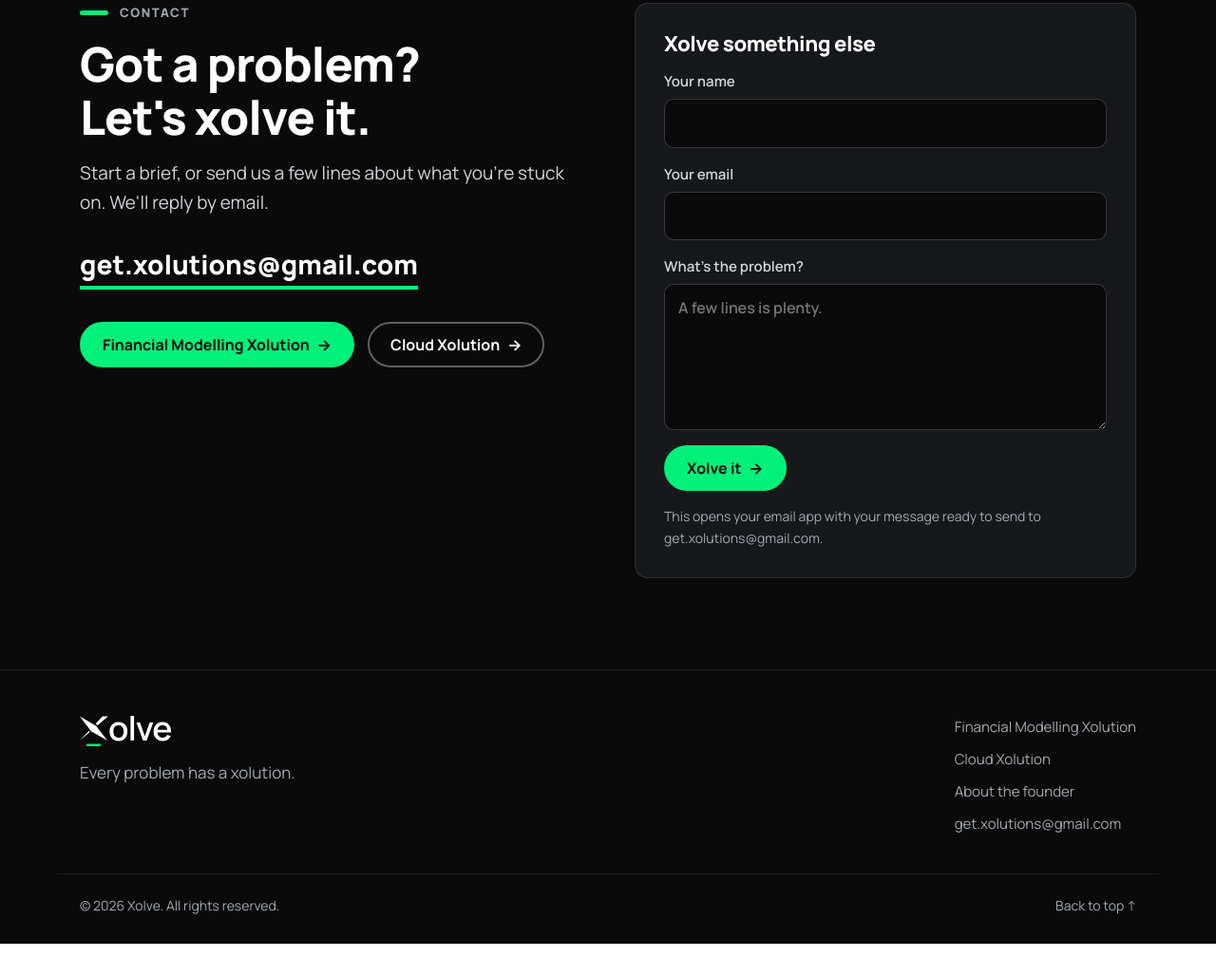
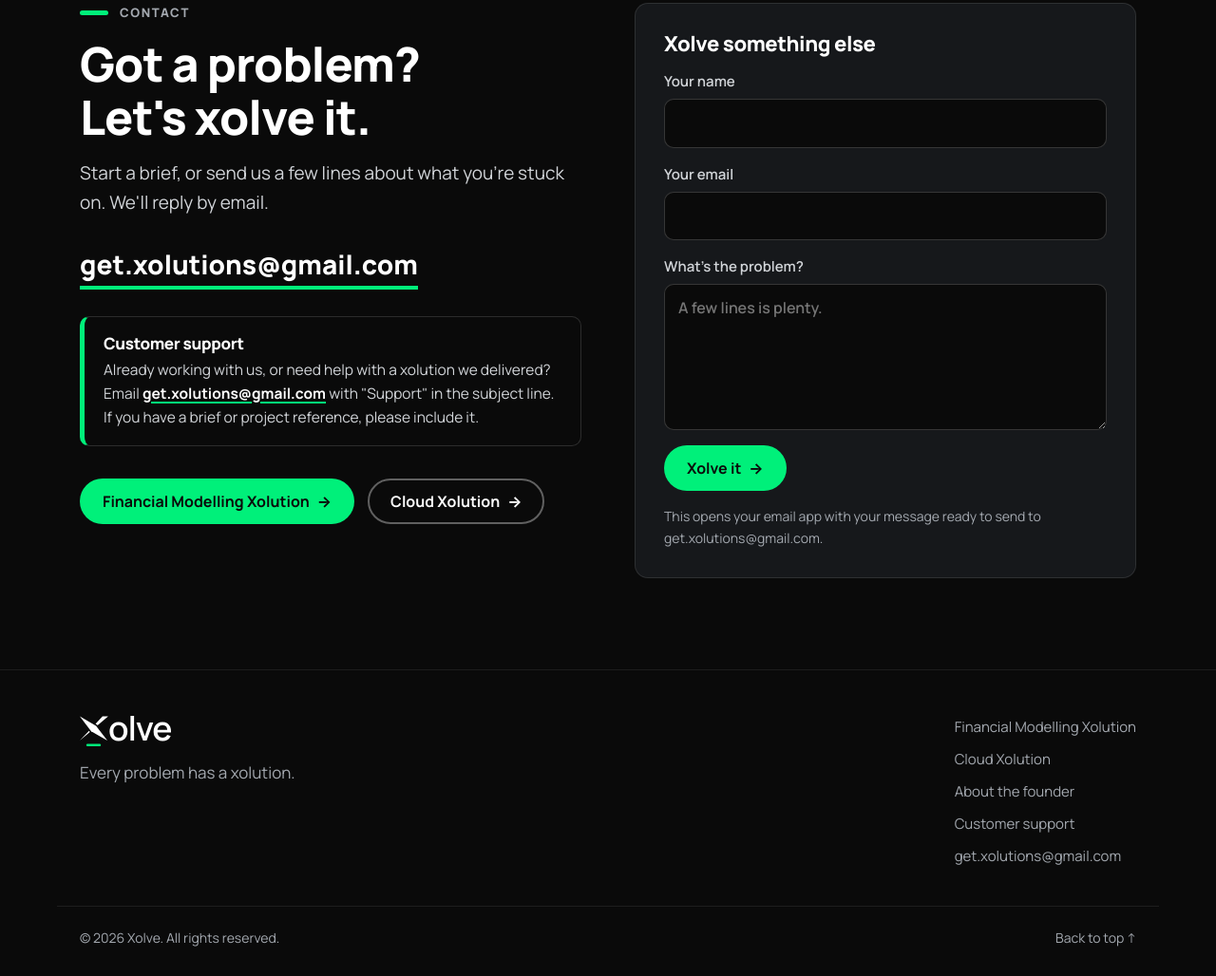
Before and after one commit to Xolve-it/xolve-it.github.io, a plain HTML site: page index.html in a window 1280 px wide. Shown: the part 4262-5290 px from the top of the page at 95% size. Before the commit the page ends 5256 px from the top, so only its background shows below. Drawn offline with Linux system fonts and the light colour scheme.

Commit message:
Label get.xolutions@gmail.com as Xolve customer support
Co-Authored-By: Claude Opus 5.5 <noreply@anthropic.com>

```diff
--- a/css/style.css
+++ b/css/style.css
@@ -208,6 +208,10 @@ ul, ol { margin: 0; padding: 0; list-style: none; }
   background: linear-gradient(var(--neon), var(--neon)) 0 100% / 100% 4px no-repeat; padding-bottom: 4px;
   overflow-wrap: anywhere;
 }
+.support { margin-top: 28px; padding: 18px 20px; border: 1px solid rgba(255, 255, 255, .14); border-left: 5px solid var(--neon); border-radius: var(--radius-sm); max-width: 34em; }
+.support h3 { font-size: 17px; font-weight: 800; }
+.support p { color: #D2D5D9; font-size: 15.5px; margin-top: 6px; }
+.support a { color: var(--paper); font-weight: 700; text-decoration-color: var(--neon); text-decoration-thickness: 2px; text-underline-offset: 3px; overflow-wrap: anywhere; }
 .contact__ctas { display: flex; flex-wrap: wrap; gap: 14px; margin-top: 34px; }
 .qform { background: var(--ink-2); border: 1px solid rgba(255, 255, 255, .1); border-radius: var(--radius); padding: 30px; display: grid; gap: 16px; }
 .qform h3 { font-size: 22px; font-weight: 800; }
--- a/index.html
+++ b/index.html
@@ -261,6 +261,10 @@
       <h2>Got a problem? Let's xolve it.</h2>
       <p class="lead">Start a brief, or send us a few lines about what you're stuck on. We'll reply by email.</p>
       <a class="contact__email" href="mailto:get.xolutions@gmail.com">get.xolutions@gmail.com</a>
+      <div class="support">
+        <h3>Customer support</h3>
+        <p>Already working with us, or need help with a xolution we delivered? Email <a href="mailto:get.xolutions@gmail.com?subject=Support%20request">get.xolutions@gmail.com</a> with "Support" in the subject line. If you have a brief or project reference, please include it.</p>
+      </div>
       <div class="contact__ctas">
         <a class="btn btn--neon" href="/start/finance/">Financial Modelling Xolution <span aria-hidden="true">→</span></a>
         <a class="btn btn--ghost" href="/start/cloud/">Cloud Xolution <span aria-hidden="true">→</span></a>
@@ -298,6 +302,7 @@
       <a href="/start/finance/">Financial Modelling Xolution</a>
       <a href="/start/cloud/">Cloud Xolution</a>
       <a href="https://jaegarp.github.io/">About the founder</a>
+      <a href="mailto:get.xolutions@gmail.com?subject=Support%20request">Customer support</a>
       <a href="mailto:get.xolutions@gmail.com">get.xolutions@gmail.com</a>
     </nav>
   </div>
```
Also changed, not shown: start/cloud/index.html (+1 -1 lines).
